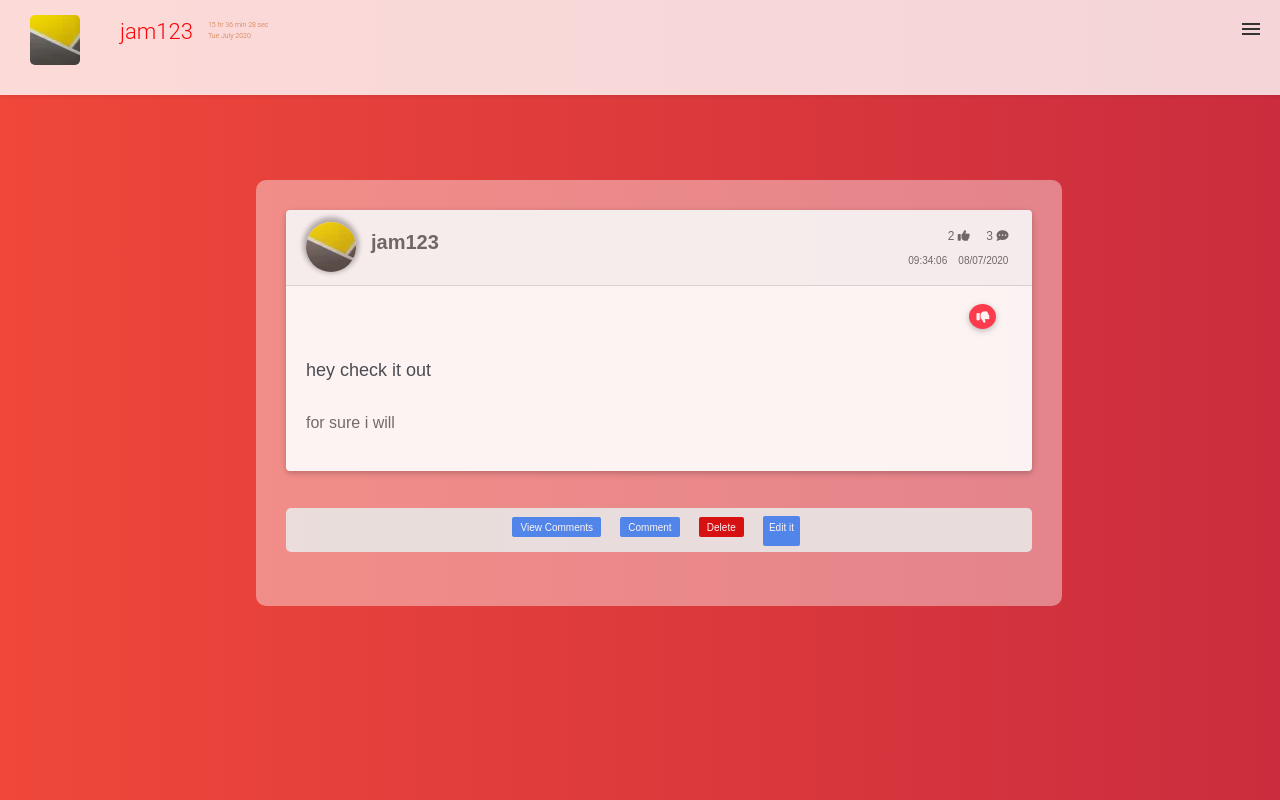
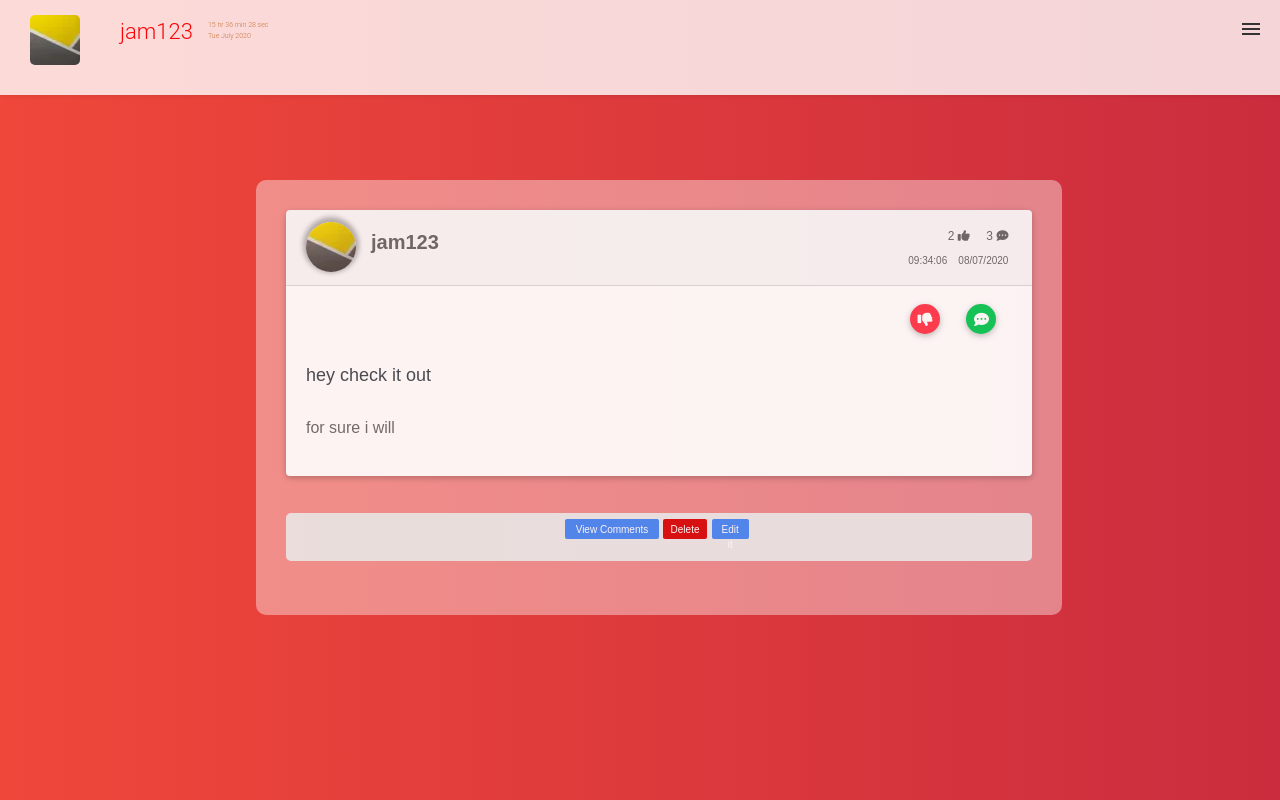
Before and after one commit to uditkumar01/AskNSolve, a Flask app: page /ask/1 in a window 1280 px wide. Run offline with Flask 2, Linux system fonts and the light colour scheme; a user stored in the database is signed in; data comes from the database, SQL or seed files in the repository; both versions use the stored data as it was after the commit; some libraries are stand-ins or nearby versions; some web fonts are replaced.

Commit message:
rectified the button

```diff
--- a/webpack/templates/sep_post.html
+++ b/webpack/templates/sep_post.html
@@ -83,10 +83,12 @@
                                 <div class="card-body">
                                 <div class="text-right mt-n2 mb-n4">
                                     {% if post_like_name == "like" %}
-                                    <a class="btn btn-primary btn-sm text-center pt-1.5 mr-3" style="padding: 6px; height: 25px; width: 27px; font-size: 0px;border-radius: 50%;"  href="{{url_for('posts.like',post_id = post.id)}}"><i class="fas fa-thumbs-up" style="color: white; font-size: 13px; margin-top: -1px;"></i></a>
+                                        <a class="btn btn-primary btn-sm text-center pt-1.5 mr-3" style="padding: 6px; height: 30px; width: 30px; font-size: 0px;border-radius: 50%;"  href="{{url_for('posts.like',post_id = post.id)}}"><i class="fas fa-thumbs-up" style="color: white; font-size: 15px; margin-top: 0px;"></i></a>
                                     {% elif post_like_name == "unlike" %}
-                                        <a class="btn btn-danger btn-sm text-center pt-2 mr-3" style="padding: 6px; height: 25px; width: 27px; font-size: 0px;border-radius: 50%;"  href="{{url_for('posts.like',post_id = post.id)}}"><i class="fas fa-thumbs-down" style="background: ; color: white; font-size: 13px; margin-top: -1px;"></i></a>
+                                        <a class="btn btn-danger btn-sm text-center pt-2 mr-3" style="padding: 6px; height: 30px; width: 30px; font-size: 0px;border-radius: 50%;"  href="{{url_for('posts.like',post_id = post.id)}}"><i class="fas fa-thumbs-down" style="color: white; font-size: 15px; margin-top: 0px;"></i></a>
                                     {% endif %}
+                                    <button class="btn btn-success btn-sm text-center pt-2 mr-3" style="padding: 6px; height: 30px; width: 30px; font-size: 0px;border-radius: 50%;" data-toggle="modal" data-target="#exampleModalCenter"><i class="fas fa-comment-dots" style="color: white; font-size: 15px; margin-top: -1px;"></i></button>
+
                                 </div>
                                 <div href="#" ><p class="post_title" style="margin-left: -7px; margin-top: -10px; height: 30px; border: 2px solid transparent; font-size: 20px; color: #516169;">
 
@@ -107,21 +109,20 @@
                             <div class="text-center" style="padding-top: 5px; padding-bottom: 5px;background-color: rgb(233, 230, 230);margin-left:auto;margin-right:auto;display:block;margin-top:5%;margin-bottom:0%; margin-bottom: 10px;border-radius: 5px;">
 
 
-                                <div style="border: 1px solid transparent; margin-right: 6px;">
+                                <div class="btn-group" style="border: 1px solid transparent; margin-right: 6px;">
 
-                                    <button type="button" class="wave-effect light-effect" style="padding-bottom: 2px; margin-left: 1%; margin-right: 1%; border: 2px solid transparent; height: 20px; font-size: 10px; background: rgb(66,133,244); color: white; border-radius: 2px;" data-toggle="modal" data-target="#exampleModal">
+                                    <button type="button" class="wave-effect light-effect" style="padding-bottom: 2px; margin-left: 1%; margin-right: 1%; border: 2px solid transparent; height: 20px; font-size: 10px; background: rgb(66,133,244); color: white; border-radius: 2px; width: 100px;" data-toggle="modal" data-target="#exampleModal">
                                         View Comments
                                     </button>
-                                    <button type="button" class="wave-effect light-effect" style="margin-left: 1%; margin-right: 1%; border: 2px solid transparent; height: 20px; font-size: 10px; background: rgb(66,133,244); color: white; border-radius: 2px;" data-toggle="modal" data-target="#exampleModalCenter">
-                                        Comment
-                                    </button>
+
                                     {% if post.author.username == current_user.username %}
-                                        <button type="button"  class="wave-effect light-effect" style="margin-left: 1%; margin-right: 1%; border: 2px solid transparent; height: 20px; font-size: 10px; background: rgb(214, 5, 5); color: white; border-radius: 2px;" data-toggle="modal" data-target="#DELETE">
+                                        <button type="button"  class="wave-effect light-effect" style="margin-left: 1%; margin-right: 2%; border: 2px solid transparent; height: 20px; font-size: 10px; background: rgb(214, 5, 5); color: white; border-radius: 2px;" data-toggle="modal" data-target="#DELETE">
                                             Delete
                                         </button>
                                     {% endif %}
                                     {% if post.author.username == current_user.username %}
-                                        <a href="{{ url_for('posts.update_post', post_id = post.id) }}" style="padding-bottom: 2px; margin-left: 1%; margin-right: 1%; padding-right: 4px; padding-left: 4px; padding-top: 2.6px; border: 2px solid transparent; height: 30px; font-size: 10px; background: rgb(66,133,244); color: white; border-radius: 2px;" type="submit" class="wave-effect light-effect" >Edit it</a>
+                                        <form action="{{ url_for('posts.update_post', post_id = post.id) }}" method="POST">
+                                        <button type="submit" class="wave-effect light-effect" style="margin-left: 1%; margin-right: 1%; border: 2px solid transparent; height: 20px; font-size: 10px; background: rgb(66,133,244); color: white; border-radius: 2px;">Edit it</button></form>
                                     {% endif %}
                                 </div>
 
```
Also changed, not shown: webpack/site.db.
